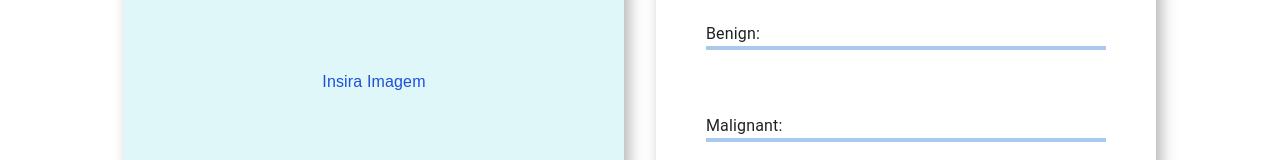
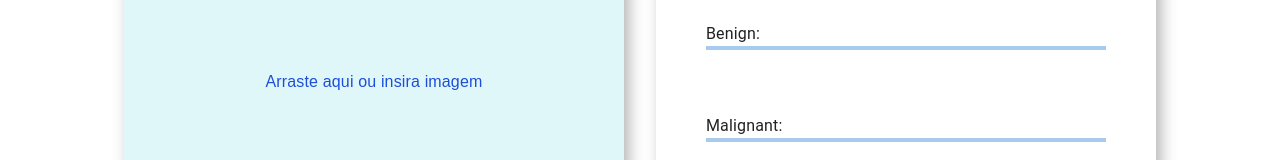
Before and after one commit to DheiverSantos/GeniusAI, a React (Vite) app: page /ABUS in a window 1280 px wide. Shown: the part 729-889 px from the top of the page. Built offline with nearby package versions, Linux system fonts and the light colour scheme; no server answers; sample sign-in values are in the browser's storage.

Commit message:
chore: texto input

```diff
--- a/src/components/inputImg/InputImg.tsx
+++ b/src/components/inputImg/InputImg.tsx
@@ -99,7 +99,7 @@ const InputImg: React.FC<InputImgProps> = ({
               }}
             />
           ) : (
-            <span>Insira Imagem</span>
+            <span>Arraste aqui ou insira imagem</span>
           )}
         </Box>
         <input
```
